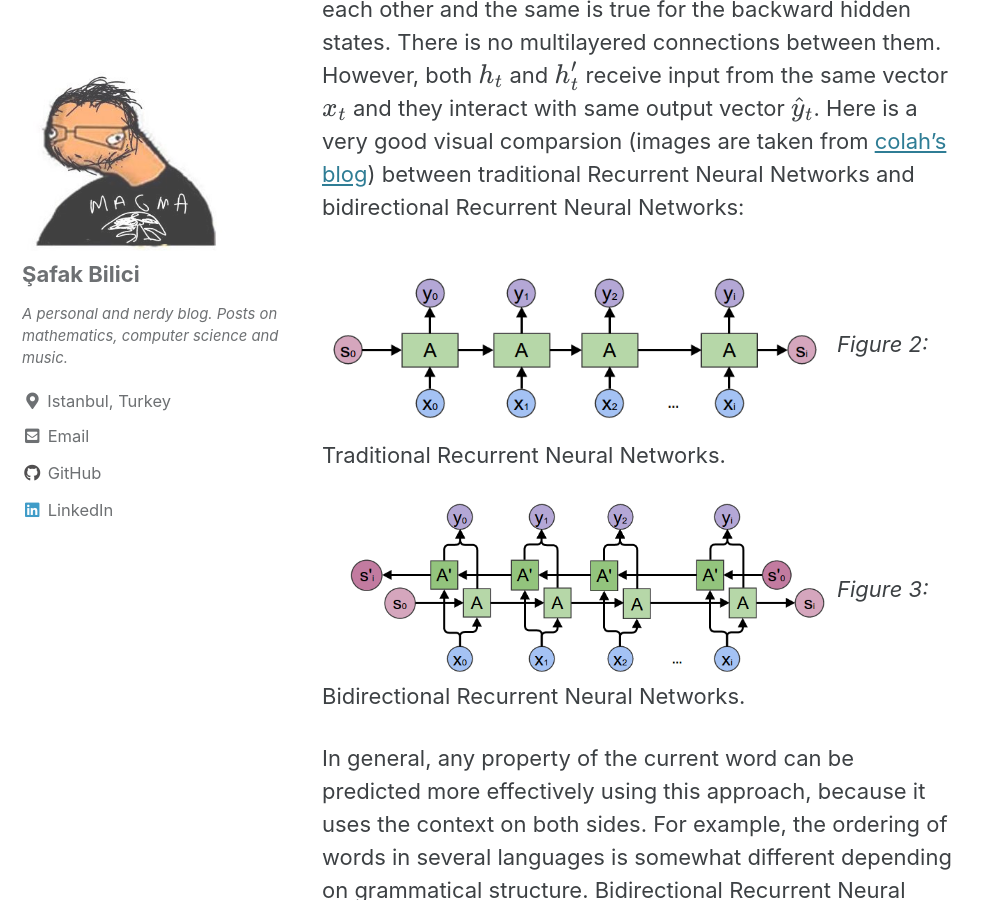
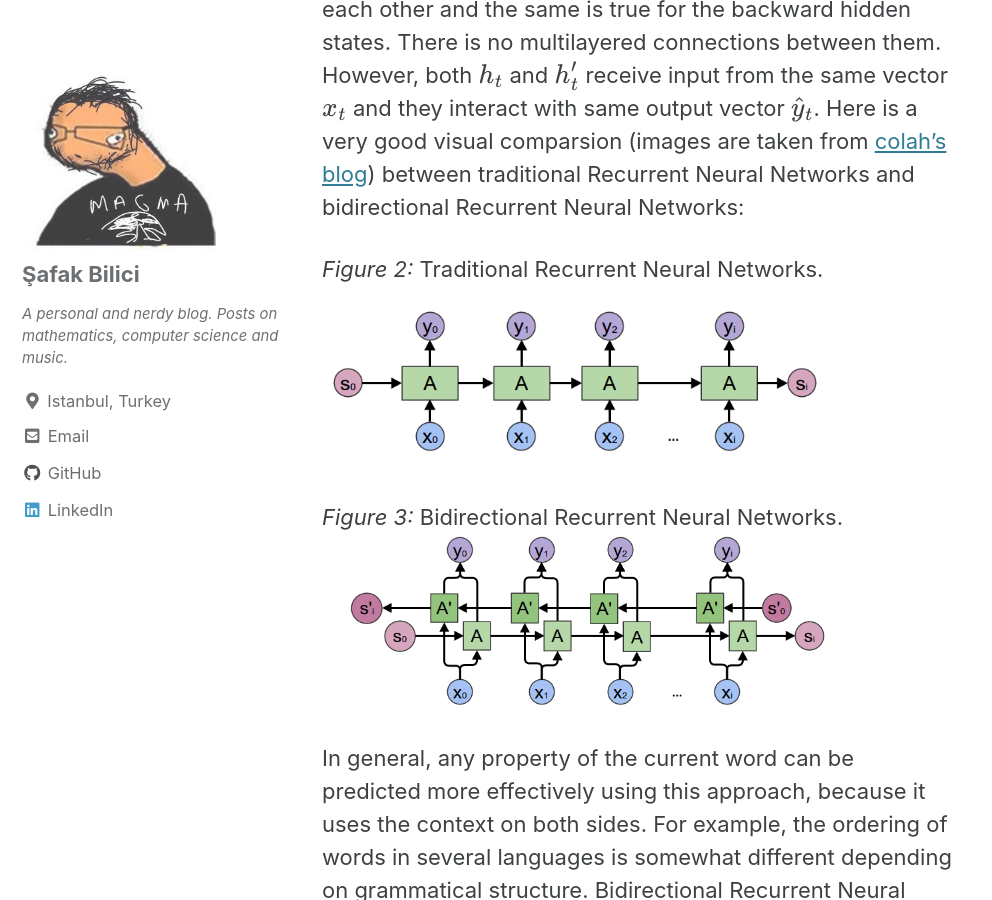
Before and after one commit to safakkbilici/safakkbilici.github.io, a Jekyll site: the page built from _posts/2020-07-19-training-bidirectional-rnns.md, in a window 1280 px wide and 900 px high, scrolled down 1974 px. Shown: the whole window, without its empty margins (0-992 px from the left). Built offline with Jekyll 4.4.1, drawn with Linux system fonts in a browser that asks for light colours; cached includes are drawn as plain includes; formulas are drawn with MathJax 3.

```diff
--- a/_posts/2020-07-19-training-bidirectional-rnns.md
+++ b/_posts/2020-07-19-training-bidirectional-rnns.md
@@ -29,13 +29,13 @@ The word "rat" and the word "cheese" are related in someway. There is a 'passive
 In the bidirectional Recurrent Neural Networks, we have seperate hidden states/layers $$h_t$$ and $$h_t'$$ for the forward and backward directions. The forward hidden states interact with each other and the same is true for the backward hidden states. There is no multilayered connections between them. However, both $$h_t$$ and $$h_t'$$ receive input from the same vector $$x_t$$ and they interact with same output vector $$ \hat{y}_t$$.
 Here is a very good visual comparsion (images are taken from [colah's blog](http://colah.github.io/posts/2015-09-NN-Types-FP/)) between traditional Recurrent Neural Networks and bidirectional Recurrent Neural Networks:
 
-
+*Figure 2:* Traditional Recurrent Neural Networks.
 ![1](/images/bidirectionalrnns/1.png){:height="80%" width="80%"}
-*Figure 2:* Traditional Recurrent Neural Networks.
 
 
+*Figure 3:* Bidirectional Recurrent Neural Networks.
 ![2](/images/bidirectionalrnns/2.png){:height="80%" width="80%"}
-*Figure 3:* Bidirectional Recurrent Neural Networks.
+
 
 In general, any property of the current word can be predicted more effectively using this approach, because it uses the context on both sides. For example, the ordering of words in several languages is somewhat different depending on grammatical structure. Bidirectional Recurrent Neural Networks work well in tasks where the predictions are based on bidirectional context like handwrittings.
 
@@ -43,6 +43,5 @@ In general, any property of the current word can be predicted more effectively u
 
 Before we go for forward propagation equations, it is easier to understand the structure of equations with a simple computational graph.
 
-
+*Figure 4:* Computational graph for 3 layered Bidirectional RNN.
 ![2](/images/bidirectionalrnns/rnn.png){:height="80%" width="80%"}
-*Figure 4:* Computational graph for 3 layered Bidirectional RNN.
```
